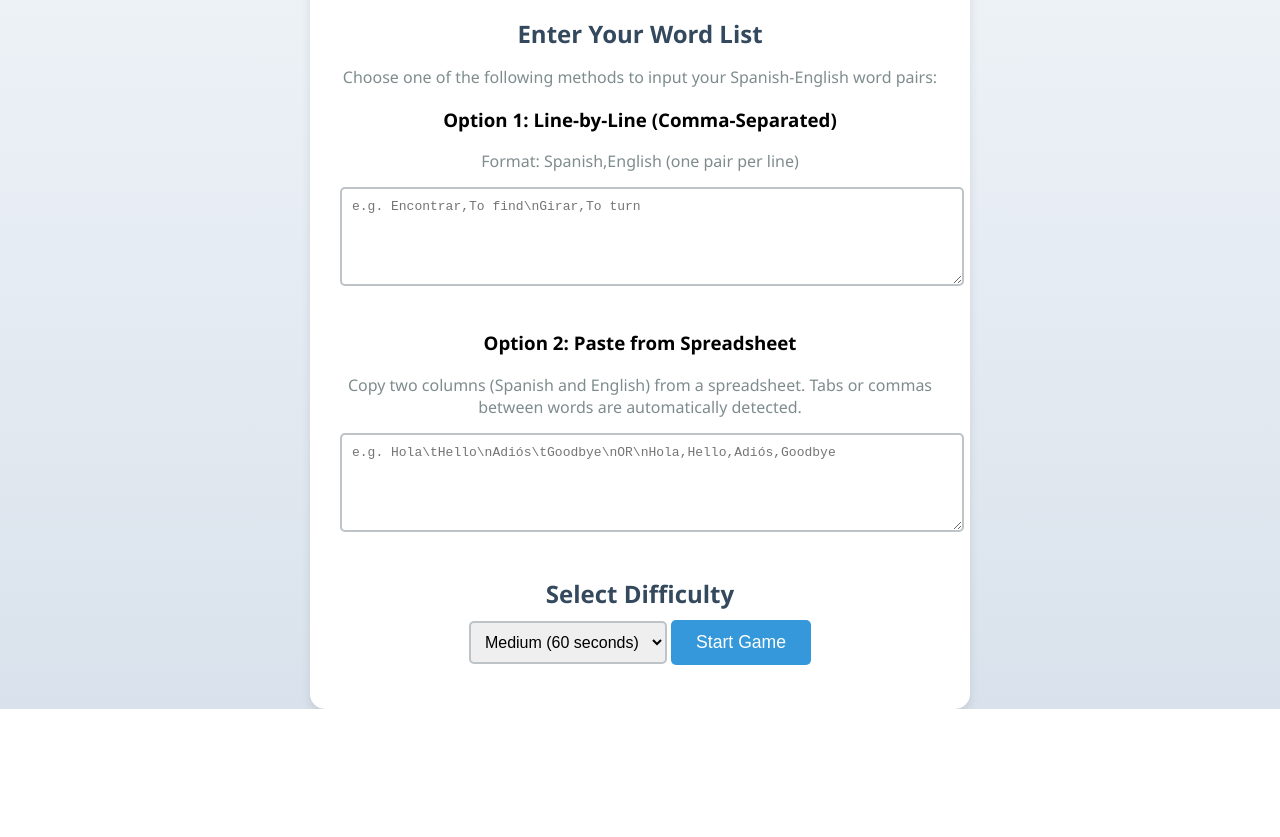
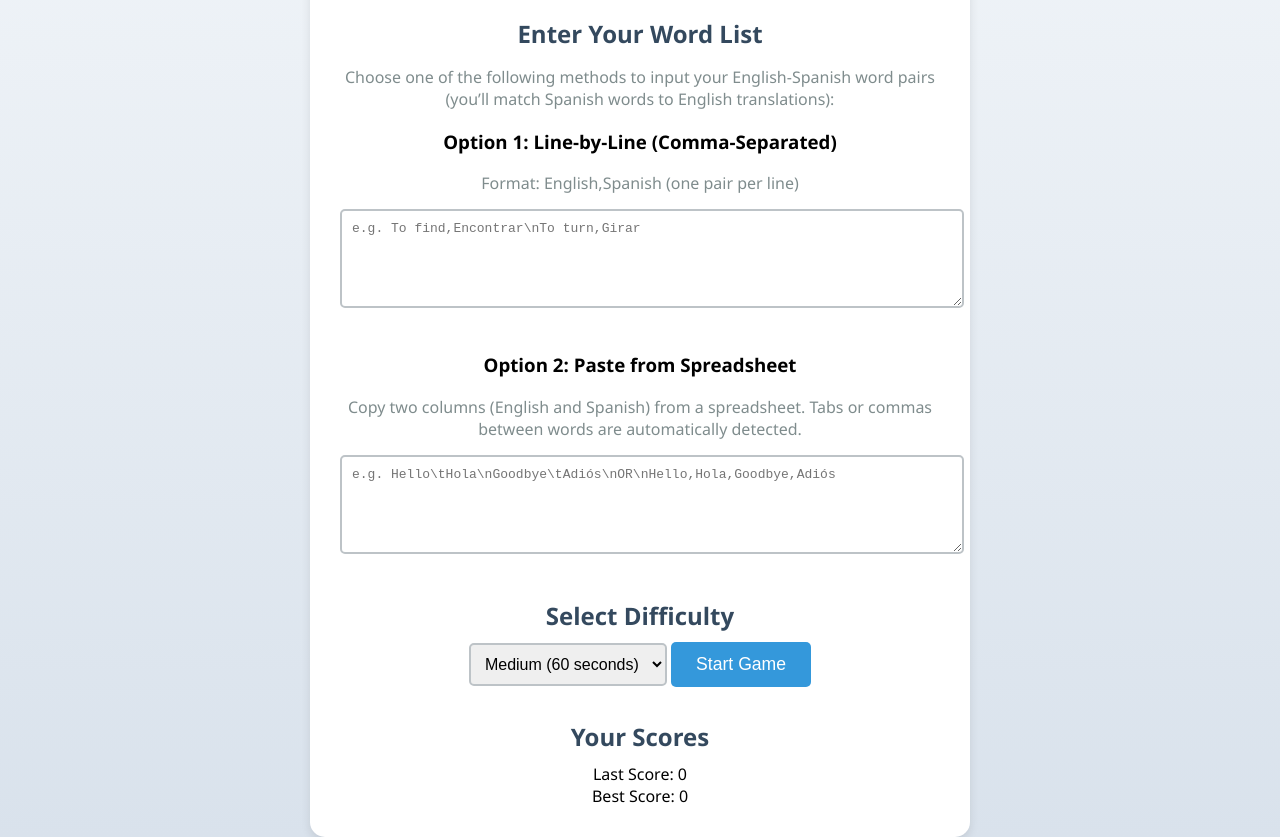
Before and after one commit to MichaelSid/speedy-match-language, a plain HTML site: page index.html in a window 1280 px wide. Shown: the part 115-952 px from the top of the page. Before the commit the page ends 824 px from the top, so only its background shows below. Drawn offline with Linux system fonts and the light colour scheme.

Commit message:
Update index.html

```diff
--- a/index.html
+++ b/index.html
@@ -11,17 +11,17 @@
     <!-- Word List Input -->
     <div id="word-input">
       <h2>Enter Your Word List</h2>
-      <p>Choose one of the following methods to input your Spanish-English word pairs:</p>
+      <p>Choose one of the following methods to input your English-Spanish word pairs (you’ll match Spanish words to English translations):</p>
 
       <!-- Option 1: Line-by-Line Input -->
       <h3>Option 1: Line-by-Line (Comma-Separated)</h3>
-      <p>Format: Spanish,English (one pair per line)</p>
-      <textarea id="word-list-line" rows="5" placeholder="e.g. Encontrar,To find\nGirar,To turn"></textarea>
+      <p>Format: English,Spanish (one pair per line)</p>
+      <textarea id="word-list-line" rows="5" placeholder="e.g. To find,Encontrar\nTo turn,Girar"></textarea>
 
       <!-- Option 2: Spreadsheet Paste -->
       <h3>Option 2: Paste from Spreadsheet</h3>
-      <p>Copy two columns (Spanish and English) from a spreadsheet. Tabs or commas between words are automatically detected.</p>
-      <textarea id="word-list-spreadsheet" rows="5" placeholder="e.g. Hola\tHello\nAdiós\tGoodbye\nOR\nHola,Hello,Adiós,Goodbye"></textarea>
+      <p>Copy two columns (English and Spanish) from a spreadsheet. Tabs or commas between words are automatically detected.</p>
+      <textarea id="word-list-spreadsheet" rows="5" placeholder="e.g. Hello\tHola\nGoodbye\tAdiós\nOR\nHello,Hola,Goodbye,Adiós"></textarea>
     </div>
 
     <!-- Difficulty Selection -->
@@ -43,10 +43,12 @@
       <div id="timer">Time: 60</div>
     </div>
 
+    <!-- Scoreboard -->
+    <div id="scoreboard">
+      <h2>Your Scores</h2>
+      <div id="last-score">Last Score: 0</div>
+      <div id="best-score">Best Score: 0</div>
+    </div>
+
     <!-- Audio Elements -->
-    <audio id="correct-sound" src="correct.mp3" preload="auto"></audio>
-    <audio id="incorrect-sound" src="incorrect.mp3" preload="auto"></audio>
-  </div>
-  <script src="script.js"></script>
-</body>
-</html>
+    <audio id="correct-sound" src
```
